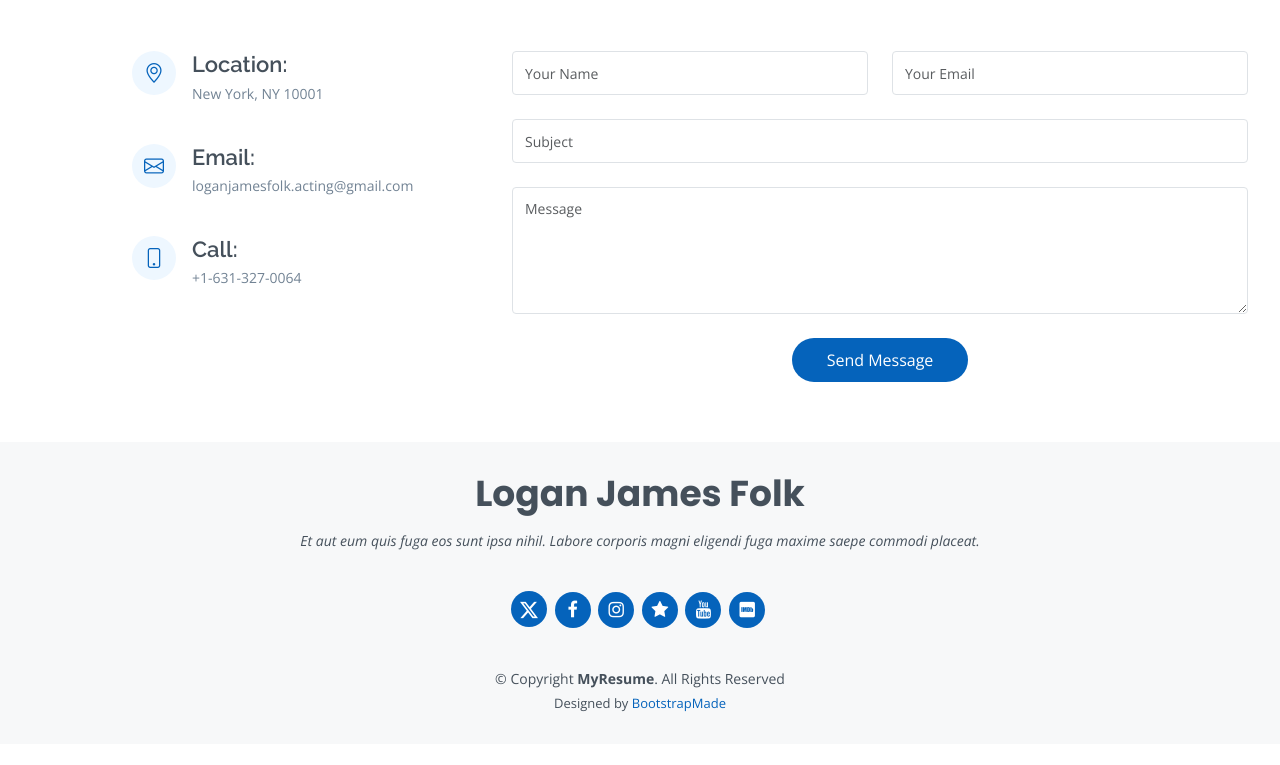
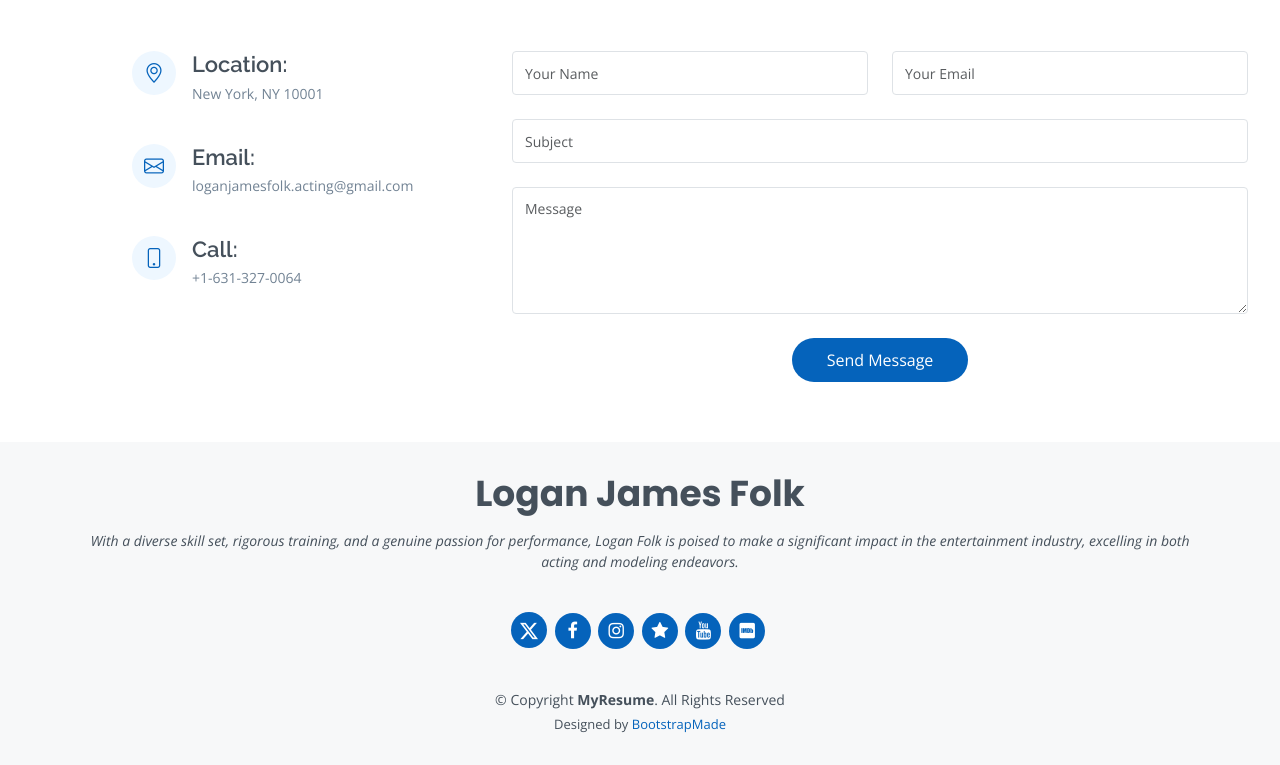
Before and after one commit to njligames/loganjamesfolkDOTcom, a plain HTML site: page index.html in a window 1280 px wide. Shown: the part 5950-6715 px from the top of the page. Before the commit the page ends 6694 px from the top, so only its background shows below. Drawn offline with nearby package versions, Linux system fonts and the light colour scheme.

Commit message:
more content

```diff
--- a/index.html
+++ b/index.html
@@ -1392,8 +1392,10 @@
       <div class="container">
         <h3>Logan James Folk</h3>
         <p>
-          Et aut eum quis fuga eos sunt ipsa nihil. Labore corporis magni
-          eligendi fuga maxime saepe commodi placeat.
+          With a diverse skill set, rigorous training, and a genuine passion for
+          performance, Logan Folk is poised to make a significant impact in the
+          entertainment industry, excelling in both acting and modeling
+          endeavors.
         </p>
         <div class="social-links">
           <a
```
